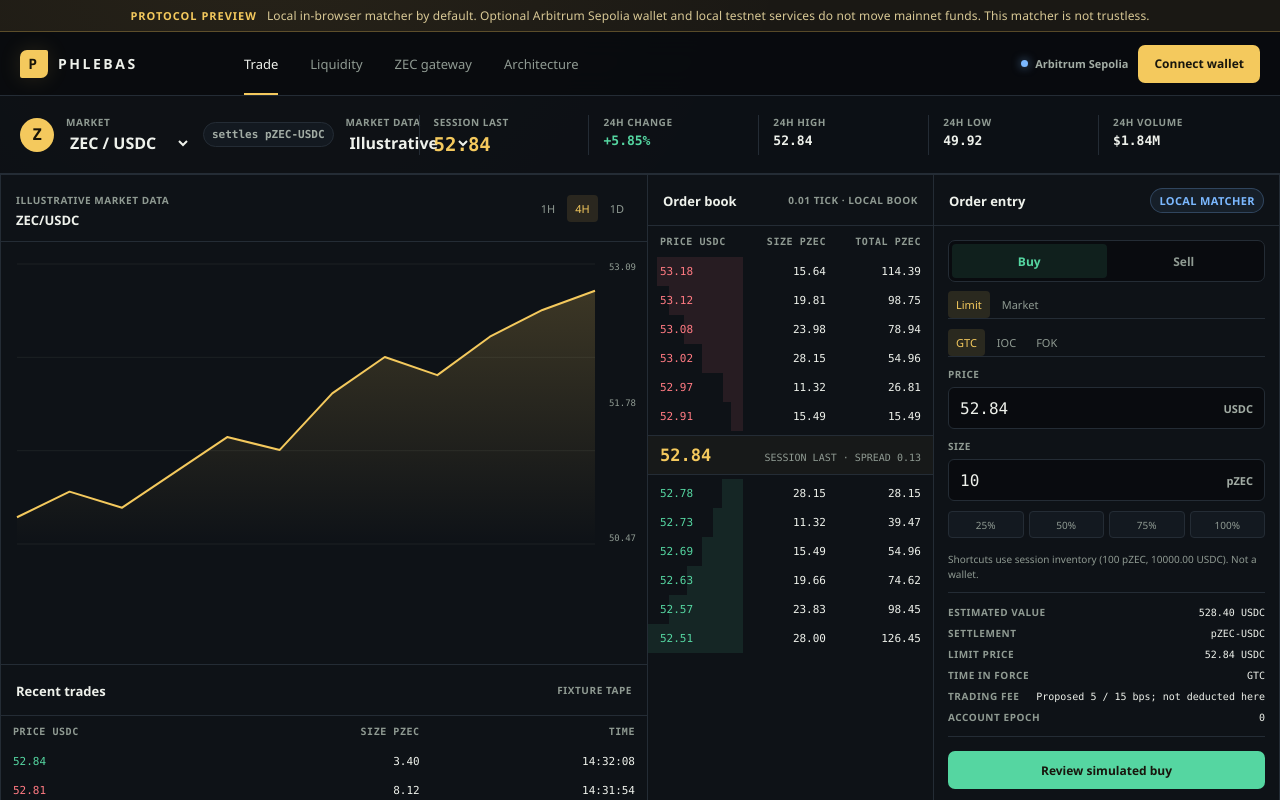
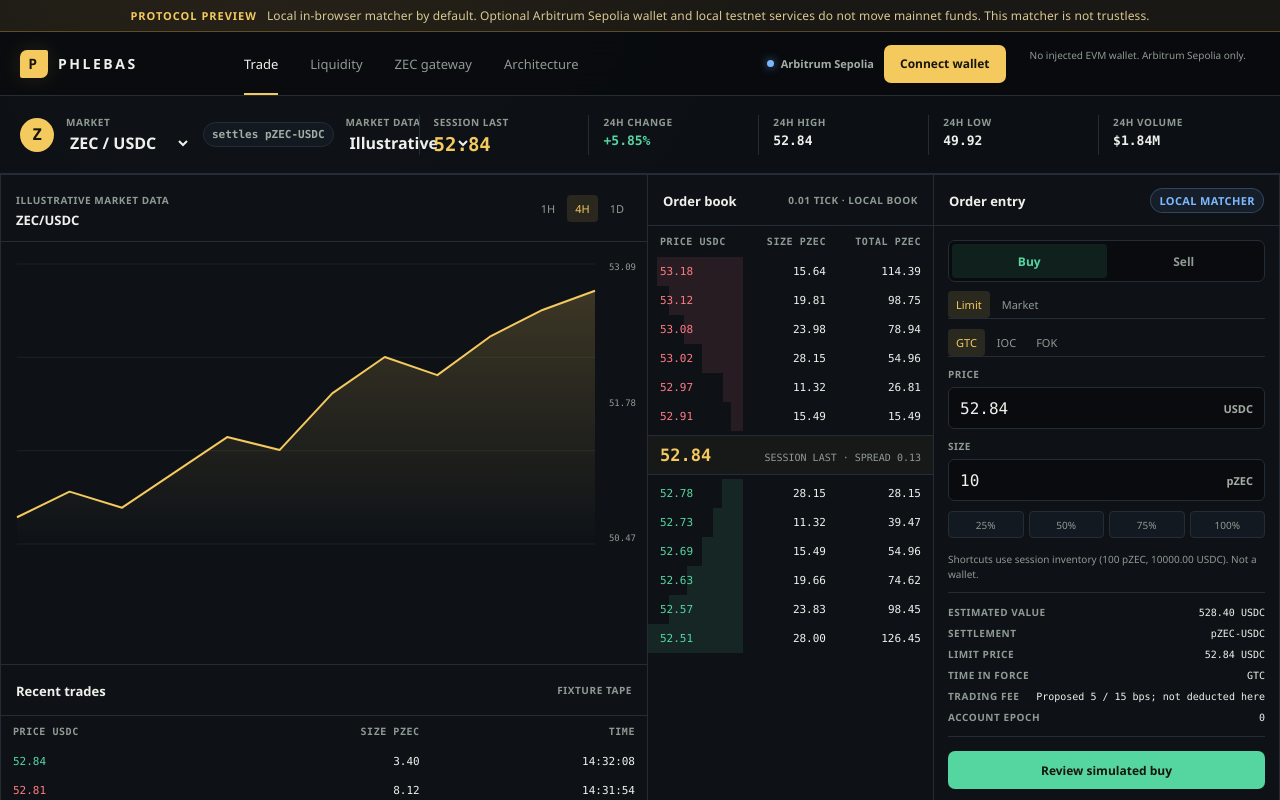
Before and after one commit to EauDoon/Phlebas, a Next.js app: page /trade in a window 1280 px wide. Both pictures are taken after a click on the button "Connect wallet". Shown: the top 800 px of the page. Built offline with nearby package versions, Linux system fonts and the light colour scheme.

Commit message:
feat: show wallet errors and a gateway issuing state

```diff
--- a/src/components/bridge-panel.tsx
+++ b/src/components/bridge-panel.tsx
@@ -51,6 +51,7 @@ export function BridgePanel() {
   const [destination, setDestination] = useState("");
   const [intent, setIntent] = useState<{ tex: string; request: string } | null>(null);
   const [gatewayNotice, setGatewayNotice] = useState("Local gateway off. No receivable address is displayed.");
+  const [issuing, setIssuing] = useState(false);
   const tour = withdrawalTour[tourIndex];
   const destinationCheck = inspectTransparentDestination(destination);
   const payoutPreview = destination.trim().length === 0
@@ -59,6 +60,8 @@ export function BridgePanel() {
   const tourClaim = payoutClaimForTourStep(tour.id, destination);
 
   async function issueTestnetTex() {
+    setIssuing(true);
+    setGatewayNotice("Issuing a local textest intent. Nothing is receivable until a loopback gateway answers.");
     try {
       const response = await fetch("/api/deposit-intent", { method: "POST" });
       const body = await response.json() as { tex?: string; request?: string; reason?: string };
@@ -72,6 +75,8 @@ export function BridgePanel() {
     } catch {
       setIntent(null);
       setGatewayNotice("Local gateway unavailable. No receivable address is displayed.");
+    } finally {
+      setIssuing(false);
     }
   }
 
@@ -123,8 +128,8 @@ export function BridgePanel() {
                   ? `Receivable testnet TEX ${intent.tex}. Independent observation still required. No pZEC is minted here.`
                   : "Placeholder until the local gateway issues a textest address. Mainnet TEX is never shown."}
               </small>
-              <button type="button" onClick={() => void issueTestnetTex()}>
-                Issue testnet TEX
+              <button type="button" onClick={() => void issueTestnetTex()} disabled={issuing} aria-busy={issuing}>
+                {issuing ? "Issuing" : "Issue testnet TEX"}
               </button>
               {intent && (
                 <button type="button" onClick={() => {
--- a/src/components/wallet-bar.tsx
+++ b/src/components/wallet-bar.tsx
@@ -63,7 +63,11 @@ export function WalletBar({
       >
         {busy ? "Connecting" : "Connect wallet"}
       </button>
-      {wallet.error && <span className={styles.srOnly}>{wallet.error}</span>}
+      {wallet.error && (
+        <span className={styles.inlineNotice} role="status">
+          {wallet.error}
+        </span>
+      )}
     </div>
   );
 }
```
